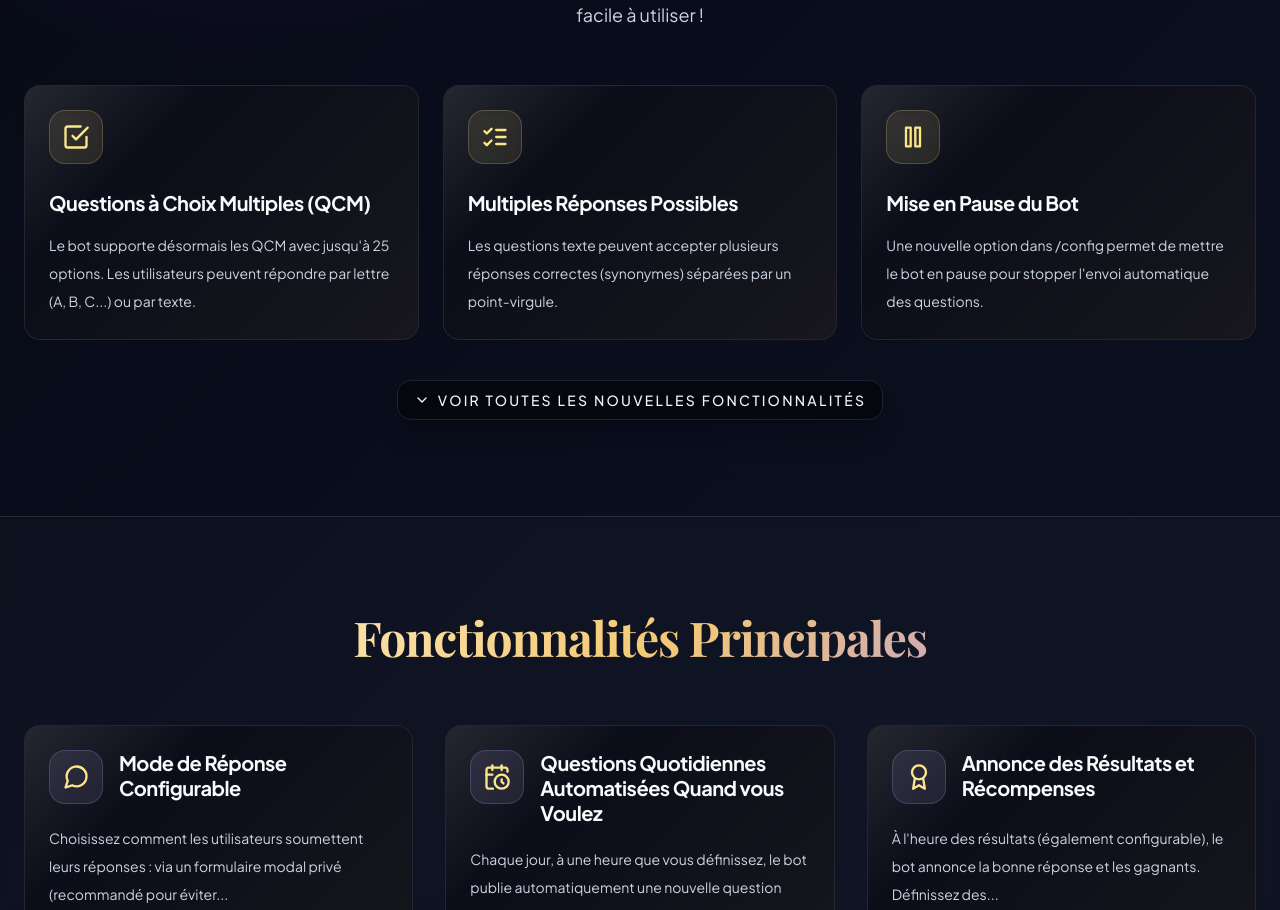
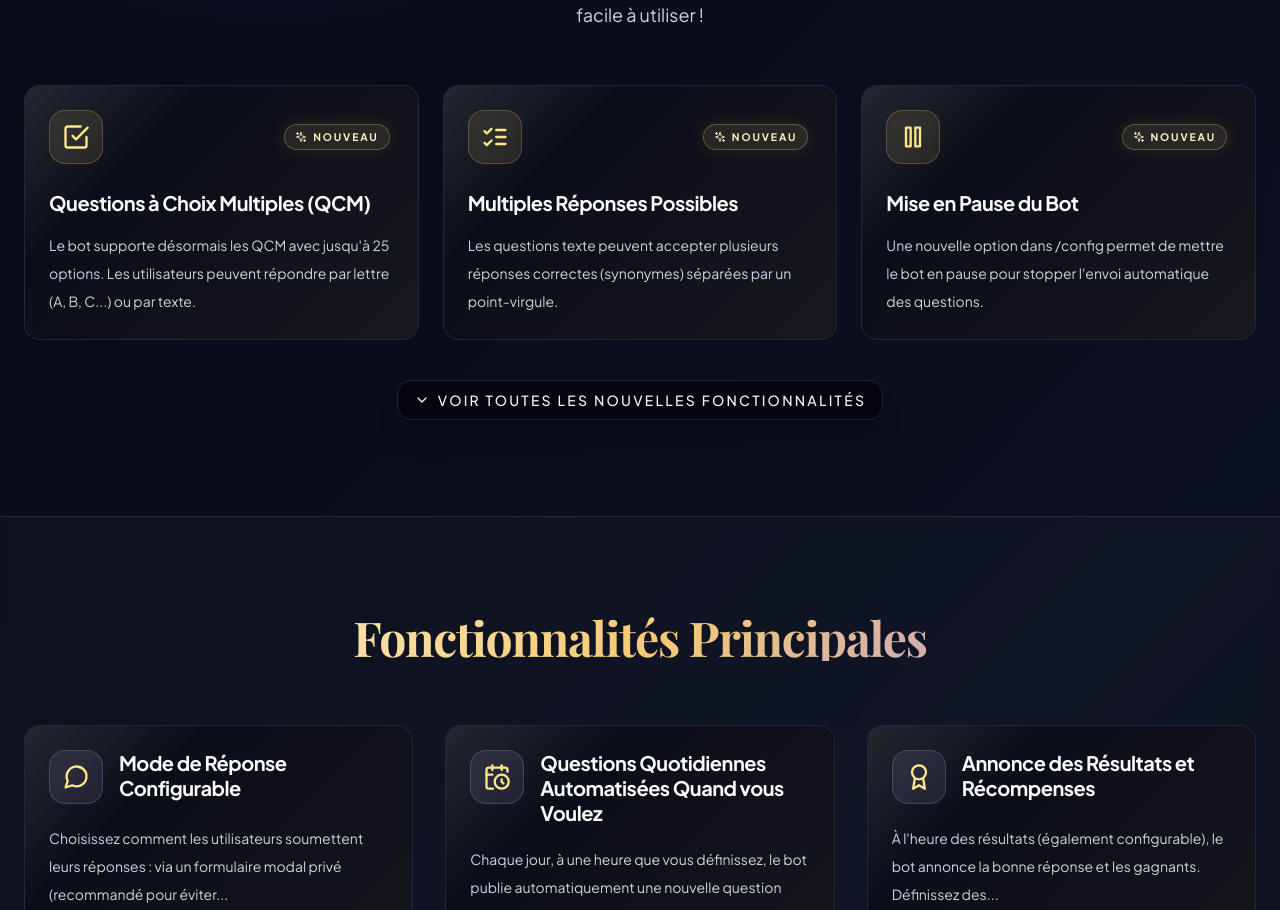
Before and after one commit to Kalamy-90/daily_question, a React (Vite) app: page / in a window 1280 px wide. Shown: the part 1051-1961 px from the top of the page. Built offline with nearby package versions, Linux system fonts and the light colour scheme.

Commit message:
Fix legal back arrows and restore new badges

```diff
--- a/src/components/landing/NewFeaturesSection.jsx
+++ b/src/components/landing/NewFeaturesSection.jsx
@@ -2,7 +2,7 @@ import React, { useState } from 'react';
 import { motion, AnimatePresence } from 'framer-motion';
 import { Card, CardHeader, CardTitle, CardDescription, CardContent } from '@/components/ui/card';
 import { Button } from '@/components/ui/button';
-import { MessageSquare, RotateCcw, Shield, CheckSquare, Pause, Maximize2, ListChecks, ChevronDown, ChevronUp } from 'lucide-react';
+import { MessageSquare, RotateCcw, Shield, CheckSquare, Pause, Maximize2, ListChecks, ChevronDown, ChevronUp, Sparkles } from 'lucide-react';
 import { useLanguage } from '@/lib/LanguageContext';
 import { translations } from '@/lib/translations';
 
@@ -81,8 +81,12 @@ const NewFeaturesSection = () => {
               >
                 <Card className="premium-card h-full">
                   <CardHeader className="relative z-10 pb-4">
-                    <div className="mb-5 flex items-center">
+                    <div className="mb-5 flex items-center justify-between gap-4 pr-1">
                       <div className="rounded-2xl border border-amber-200/20 bg-amber-200/10 p-3 shadow-inner shadow-amber-950/20">{feature.icon}</div>
+                      <span className="inline-flex items-center gap-1.5 rounded-full border border-amber-200/25 bg-amber-200/10 px-2.5 py-1 text-[0.65rem] font-bold uppercase tracking-[0.18em] text-amber-100 shadow-[0_0_18px_rgba(245,197,96,0.12)]">
+                        <Sparkles aria-hidden="true" className="h-3 w-3" strokeWidth={1.8} />
+                        {t.sections.newBadge}
+                      </span>
                     </div>
                     <CardTitle className="text-xl font-bold leading-tight text-slate-50">
                       {feature.title}
--- a/src/components/legal/PrivacyPolicy.jsx
+++ b/src/components/legal/PrivacyPolicy.jsx
@@ -1,4 +1,5 @@
 import React from 'react';
+import { ArrowLeft } from 'lucide-react';
 import { useLanguage } from '@/lib/LanguageContext';
 import { translations } from '@/lib/translations';
 
@@ -150,8 +151,8 @@ const PrivacyPolicy = () => {
             href="/"
             className="mb-10 inline-flex h-11 items-center gap-2 rounded-full border border-white/10 bg-white/[0.045] px-5 text-sm font-semibold leading-none text-slate-200 backdrop-blur-xl transition-colors hover:border-amber-200/40 hover:text-amber-100"
           >
-            <span aria-hidden="true" className="inline-flex h-4 w-4 items-center justify-center text-base leading-none">←</span>
-            <span className="inline-flex h-4 items-center leading-none">{t.nav.backToHome}</span>
+            <ArrowLeft aria-hidden="true" className="h-4 w-4 shrink-0 translate-y-px" strokeWidth={1.8} />
+            <span className="leading-none">{t.nav.backToHome}</span>
           </a>
 
           <header className="mb-10 text-center">
--- a/src/components/legal/TermsOfService.jsx
+++ b/src/components/legal/TermsOfService.jsx
@@ -1,4 +1,5 @@
 import React from 'react';
+import { ArrowLeft } from 'lucide-react';
 import { useLanguage } from '@/lib/LanguageContext';
 import { translations } from '@/lib/translations';
 
@@ -116,8 +117,8 @@ const TermsOfService = () => {
             href="/"
             className="mb-10 inline-flex h-11 items-center gap-2 rounded-full border border-white/10 bg-white/[0.045] px-5 text-sm font-semibold leading-none text-slate-200 backdrop-blur-xl transition-colors hover:border-amber-200/40 hover:text-amber-100"
           >
-            <span aria-hidden="true" className="inline-flex h-4 w-4 items-center justify-center text-base leading-none">←</span>
-            <span className="inline-flex h-4 items-center leading-none">{t.nav.backToHome}</span>
+            <ArrowLeft aria-hidden="true" className="h-4 w-4 shrink-0 translate-y-px" strokeWidth={1.8} />
+            <span className="leading-none">{t.nav.backToHome}</span>
           </a>
 
           <header className="mb-10 text-center">
```
